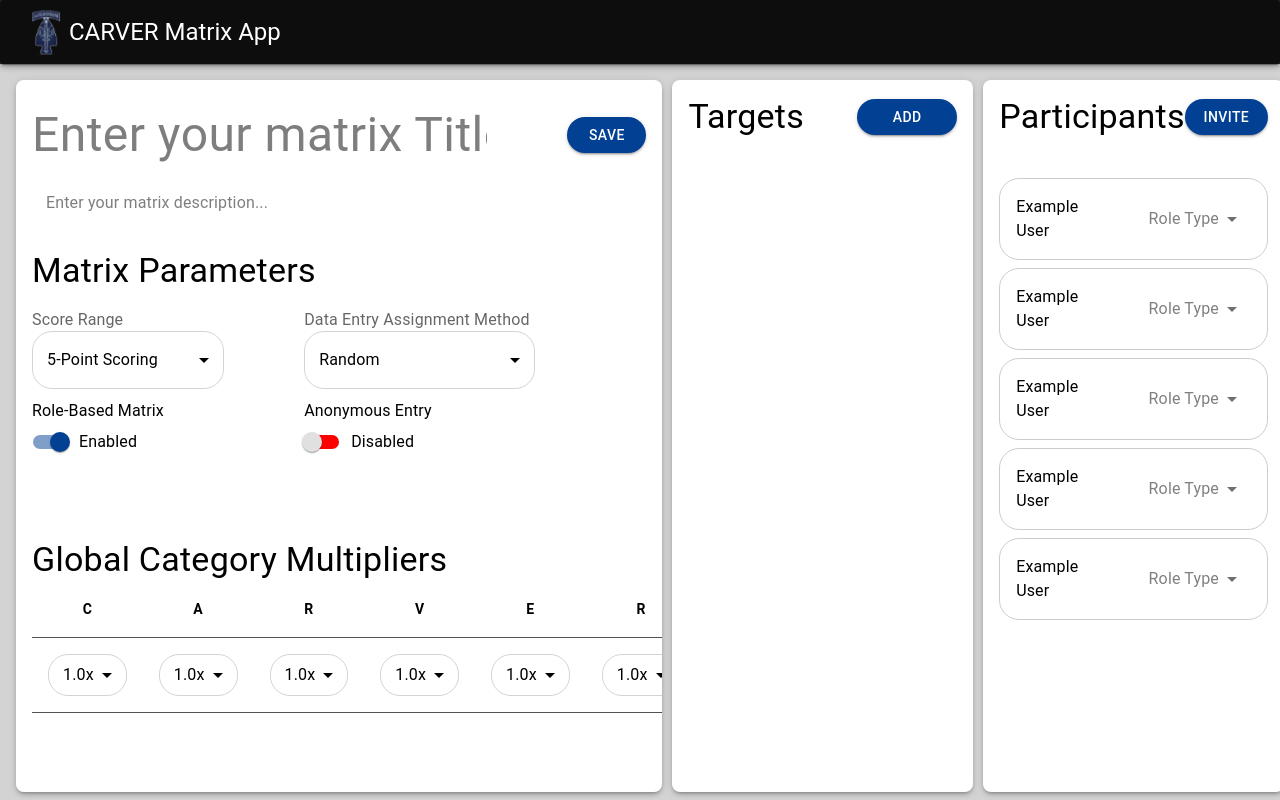
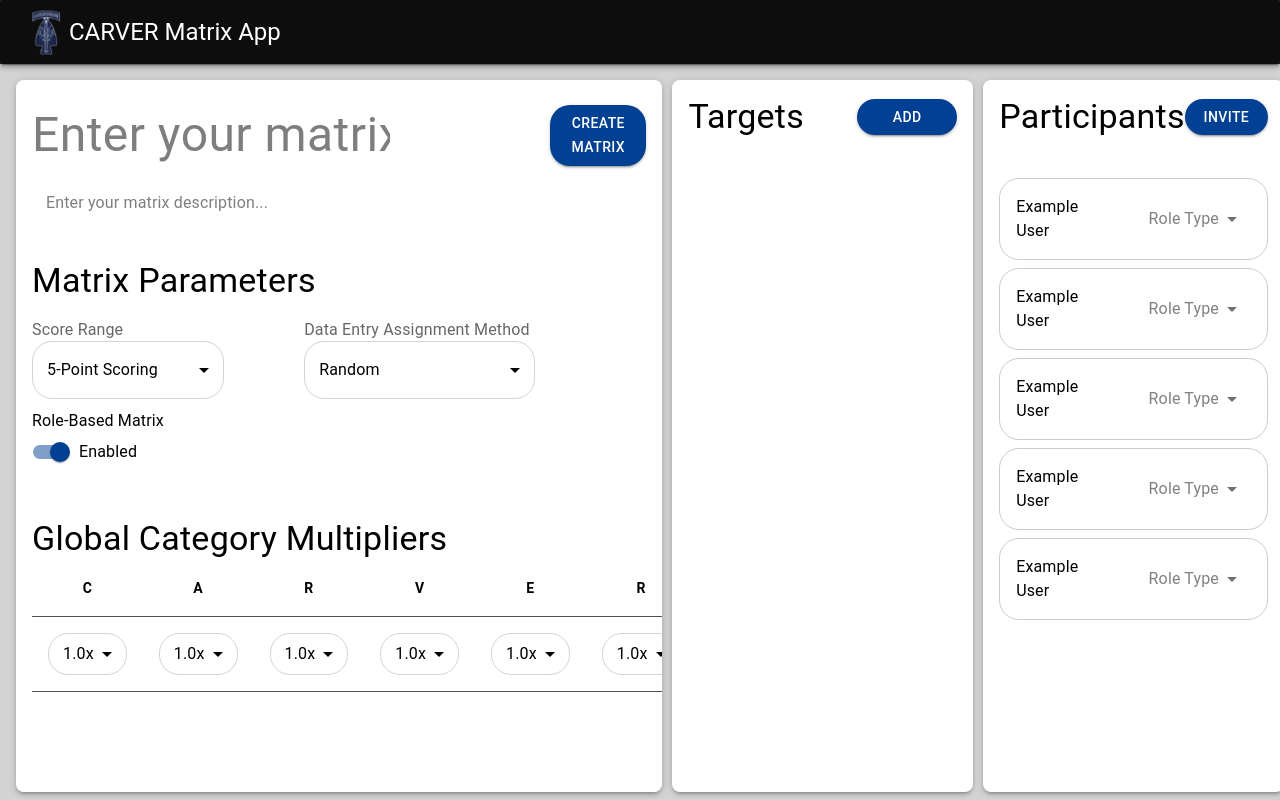
Before and after one commit to garyorsargos/carver-matrix, a React (Vite) app in the folder ui/: page /ModifyMatrix in a window 1280 px wide. Built offline with nearby package versions, Linux system fonts and the light colour scheme.

Commit message:
More changes

```diff
--- a/ui/src/pages/CreateMatrix.tsx
+++ b/ui/src/pages/CreateMatrix.tsx
@@ -24,9 +24,9 @@ import { whoamiUpsert, createMatrix } from "./apiService";
 
 export const CreateMatrix: React.FC = () => {
   const [RoleBasedChecked, setRoleBasedChecked] = useState(true);
-  const [AnonymousEntryChecked, setAnonymousEntryChecked] = useState(false);
+  // const [AnonymousEntryChecked, setAnonymousEntryChecked] = useState(false);
   const [value, setValue] = useState<number>(5);
-  const [randomAssigned, setRandomAssigned] = useState<string>("random");
+  const [randomAssigned, setRandomAssigned] = useState<string>('random');
 
   const initialMultipliers = {
     Criticality: 1.0,
@@ -108,12 +108,6 @@ export const CreateMatrix: React.FC = () => {
     setRoleBasedChecked(event.target.checked);
   };
 
-  const anonymousEntryHandleToggle = (
-    event: React.ChangeEvent<HTMLInputElement>,
-  ) => {
-    setAnonymousEntryChecked(event.target.checked);
-  };
-
   const scoreRangeHandleChange = (event: SelectChangeEvent<number>) => {
     setValue(event.target.value as number);
   };
@@ -142,6 +136,16 @@ export const CreateMatrix: React.FC = () => {
       const { userId, email } = parsedFirstObject;
       participants.push(email);
 
+      const items = targets.map((target) => ({
+        itemName: target,
+        criticality: 0,
+        accessibility: 0,
+        recoverability: 0,
+        vulnerability: 0,
+        effect: 0,
+        recognizability: 0,
+      }));
+
       const matrixData = {
         name: title,
         description: description,
@@ -153,9 +157,10 @@ export const CreateMatrix: React.FC = () => {
         vMulti: multipliers["Vulnerability"],
         eMulti: multipliers["Effect"],
         r2Multi: multipliers["Recognizability"],
-        randomAssignment: AnonymousEntryChecked, // AnonymousEntryChecked corresponds to the "Anonymous Entry" toggle not the "Data Entry Assignment Method" dropdown, which I believe we said we were going to erase.
+        randomAssignment: randomAssigned === 'random' ? true : false,
         roleBased: RoleBasedChecked,
         fivePointScoring: value,
+        items: items,
       }
       const response = await createMatrix(matrixData, userId);
       console.log("Matrix Created:", response.data);
@@ -214,9 +219,9 @@ export const CreateMatrix: React.FC = () => {
           <Button
             variant="contained"
             onClick={handleCreateMatrix}
-            sx={{ ml: 10, borderRadius: "20px", width: "100px" }}
+            sx={{ ml: 20, borderRadius: "20px", width: "150px" }}
           >
-            Save
+            Create Matrix
           </Button>
         </Box>
 
@@ -246,8 +251,8 @@ export const CreateMatrix: React.FC = () => {
             display: "flex",
             alignItems: "flex-start",
             flexDirection: "column",
-            marginBottom: "10px",
-            marginTop: "20px",
+            marginBottom: "0px",
+            marginTop: "30px",
           }}
         >
           <Typography variant="h4">Matrix Parameters</Typography>
@@ -339,25 +344,6 @@ export const CreateMatrix: React.FC = () => {
                   <MenuItem value={"assigned"}>Assigned</MenuItem>
                 </Select>
               </FormControl>
-
-              {/* Anonymous Entry */}
-              <Typography>Anonymous Entry</Typography>
-              <FormControlLabel
-                control={
-                  <Switch
-                    checked={AnonymousEntryChecked}
-                    onChange={anonymousEntryHandleToggle}
-                    sx={{
-                      "& .MuiSwitch-track": {
-                        borderRadius: "20px",
-                        backgroundColor: AnonymousEntryChecked ? "blue" : "red",
-                        opacity: 1,
-                      },
-                    }}
-                  />
-                }
-                label={AnonymousEntryChecked ? "Enabled" : "Disabled"}
-              />
             </Box>
           </Box>
         </Box>
@@ -368,7 +354,7 @@ export const CreateMatrix: React.FC = () => {
           sx={{
             backgroundColor: "white",
             width: "80%",
-            height: "85%",
+            height: "100%",
             position: "center",
             display: "flex",
             alignItems: "flex-start",
```
